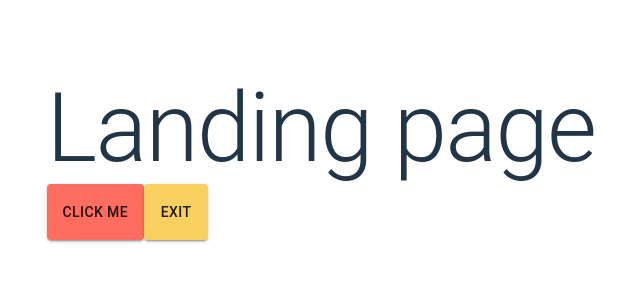
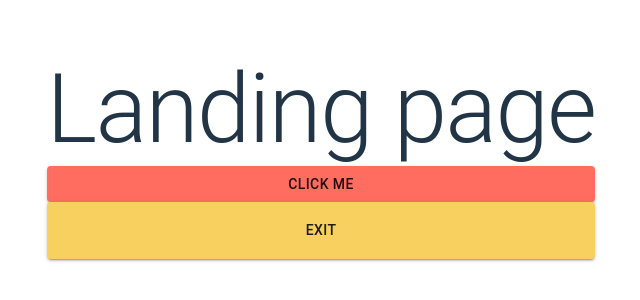
Before and after one commit to graviteja98/landingpage, a React (Vite) app in the folder vite-project/: page / in a window 1280 px wide. Shown: the part 244-544 px from the top of the page, without its empty margins (319-959 px from the left). Built offline with nearby package versions, Linux system fonts and the light colour scheme.

Commit message:
stack to column

```diff
--- a/vite-project/src/components/Landingpage.jsx
+++ b/vite-project/src/components/Landingpage.jsx
@@ -6,7 +6,7 @@ function Landingpage() {
     <div>
       <Stack direction="column">
       <Typography variant="h1">Landing page</Typography>
-      <Stack direction="row">
+      <Stack direction="column">
       <Button variant='contained'>Click Me</Button>
       <Button sx={{p:2}} variant='contained' color="secondary">Exit</Button>
       </Stack>
```
